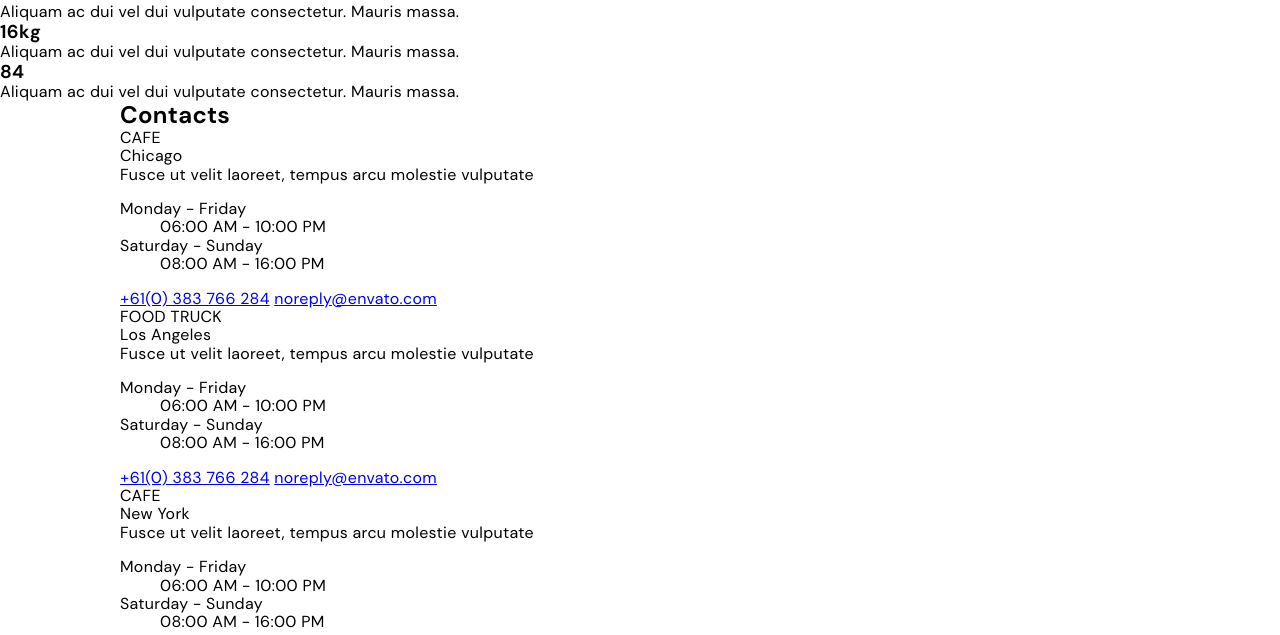
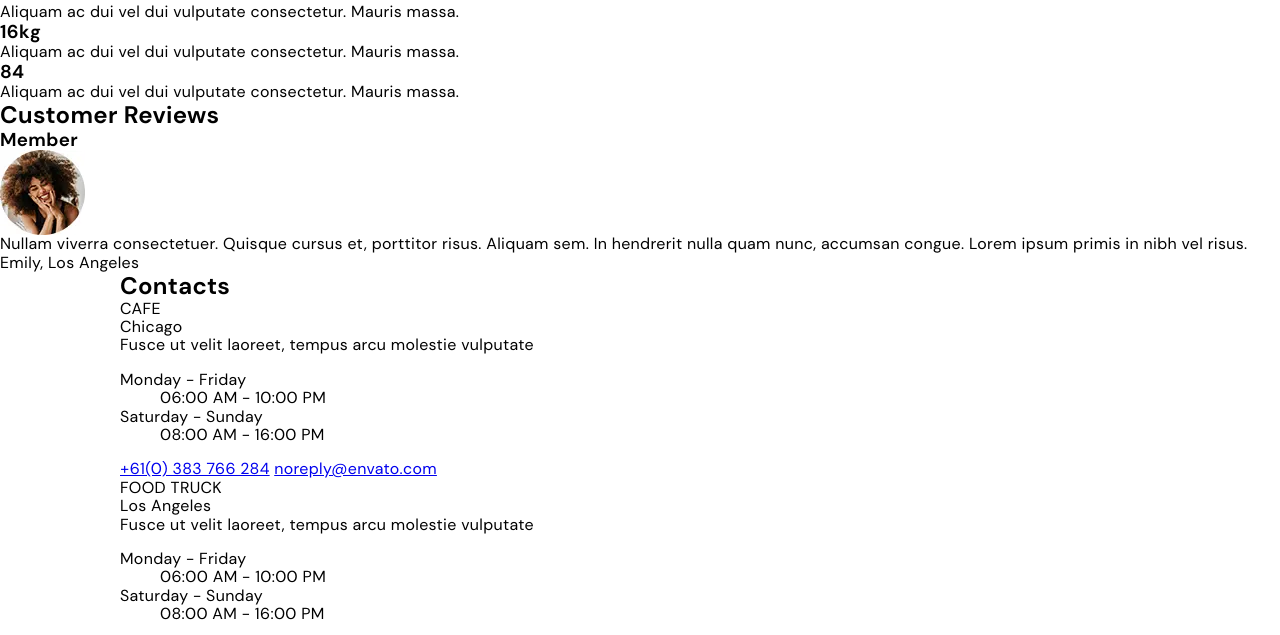
Before and after one commit to dassongh/ice-cream-team-project, a website: page src/index.html in a window 1280 px wide. Shown: the part 2540-3175 px from the top of the page. Drawn offline with nearby package versions, Linux system fonts and the light colour scheme; files that its build step writes are made by us from their sources.

Commit message:
create Reviews

```diff
--- a/src/index.html
+++ b/src/index.html
@@ -28,6 +28,7 @@
       <!-- section about -->
       <include src="./partials/about.html"></include>
       <include src="./partials/advantages.html"></include>
+      <include src="./partials/reviews.html"></include>
       <include src="./partials/contacts.html"></include>
     </main>
     <!-- footer -->
--- /dev/null
+++ b/src/partials/reviews.html
@@ -0,0 +1,40 @@
+<section class="section-reviews">
+    <h2 class="container-slider__title--visually-hidden">Customer Reviews</h2>
+    <div class="container-slider">
+        <article class="slid">
+            <h3 class="container-slider__title--visually-hidden">Member</h3>
+            <div class="slid__foto">
+                <picture>
+                    <source srcset="
+                    ./images/reviews_member1.webp 1x,
+                    ./images/reviews_member1@2x.webp 2x,
+                    ./images/reviews_member1@3x.webp 3x
+                    "
+                    type="image/webp">
+                    <source srcset="
+                    ./images/reviews_member1.jpg 1x,
+                    ./images/reviews_member1@2x.jpg 2x,
+                    ./images/reviews_member1@3x.jpg 3x
+                    "
+                    >
+                    <img src="./images/reviews_member1.jpg" alt="">
+                </picture>
+            </div>
+            <div class="slid__comment">
+                <div class="slid__comment--gradient">
+                    <p class="slid__comment--style">
+                        Nullam viverra consectetuer.
+                        Quisque cursus et, porttitor risus.
+                        Aliquam sem. In hendrerit nulla quam nunc, accumsan congue.
+                        Lorem ipsum primis in nibh vel risus.
+                    </p>
+                </div>
+            </div>
+            <div class="slid__subtitle">
+                <span class="slid__subtitle--style">Emily, Los Angeles</span>
+            </div>
+            <div class="slid__pagination">
+            </div>
+        </article>
+    </div>
+</section>
```
Also changed, not shown: src/images/reviews_member1.jpg (added), src/images/reviews_member1.webp (added), src/images/reviews_member1@2x.jpg (added), src/images/reviews_member1@2x.webp (added), src/images/reviews_member1@3x.jpg (added), src/images/reviews_member1@3x.webp (added).
